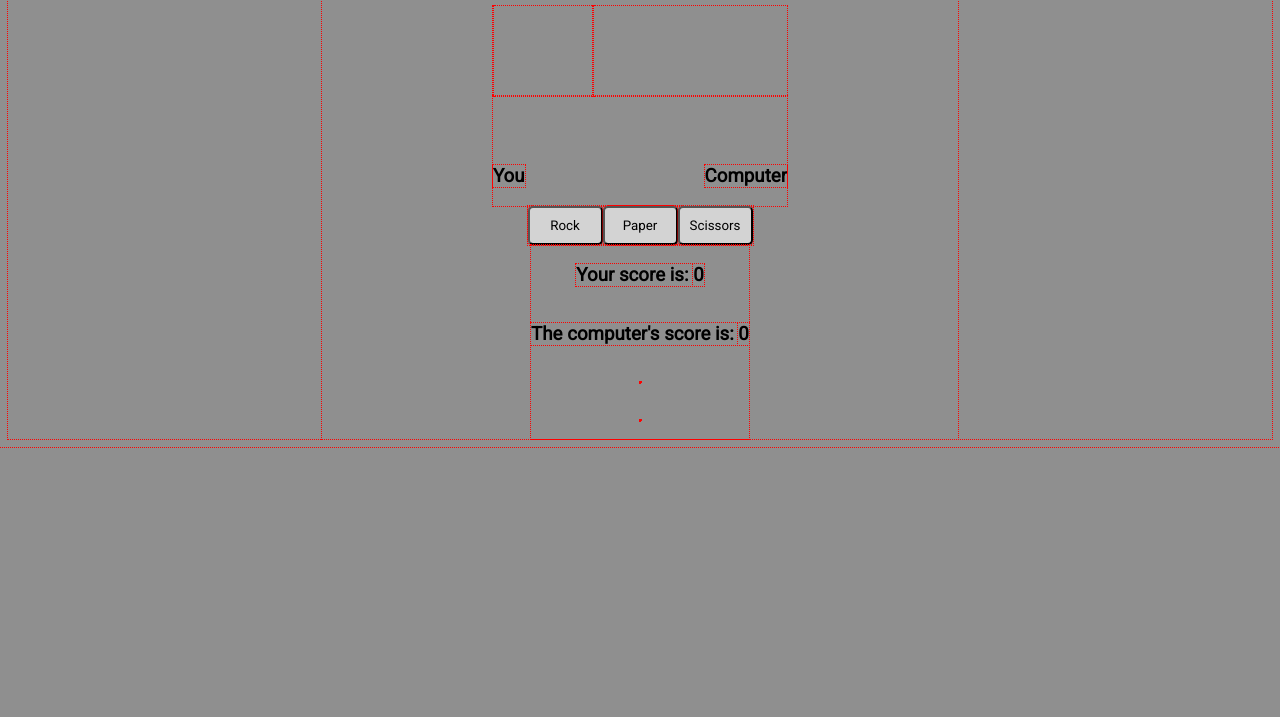
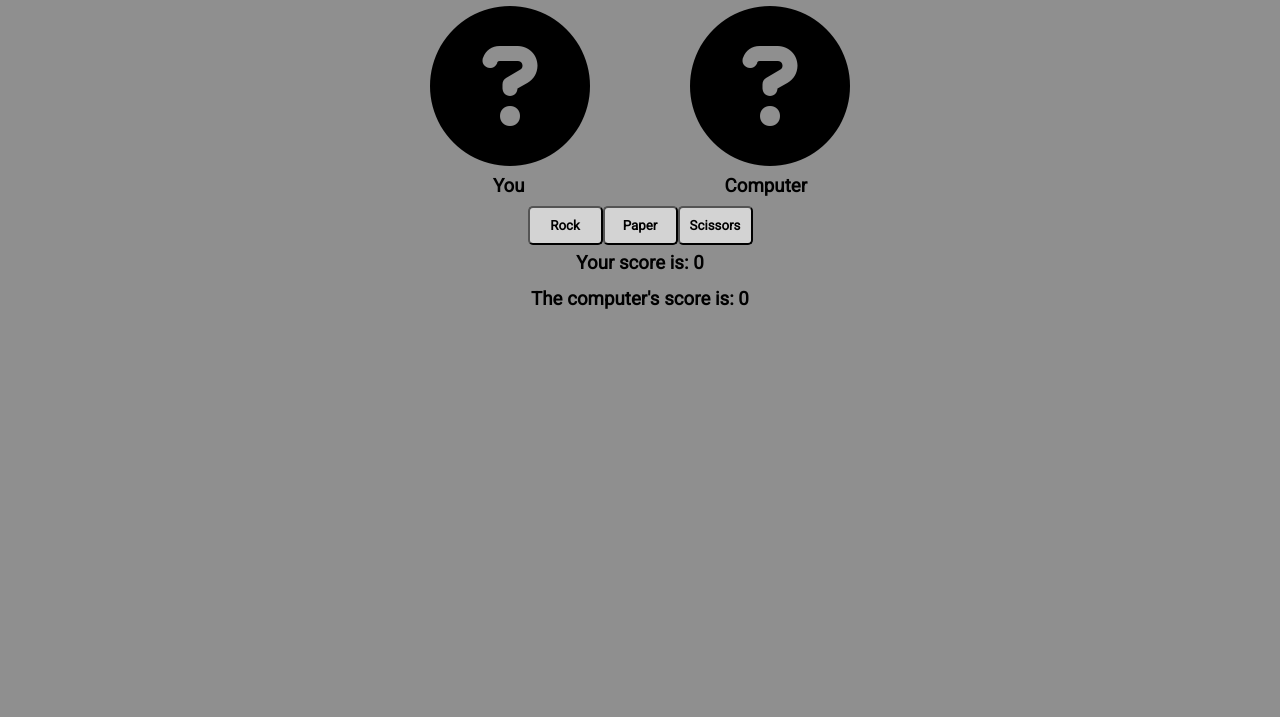
Before and after one commit to JuniorJr4/Rock-Paper-Scissors, a plain HTML site: page index.html in a window 1280 px wide. Shown: the part 83-800 px from the top of the page. Drawn offline with Linux system fonts and the light colour scheme.

Commit message:
complete RPS game with basic GUI and styling

```diff
--- a/index.html
+++ b/index.html
@@ -17,15 +17,15 @@
         <div class="actionContainer">
             <div class="action">
                 <div class="player" id="player">
-                    <i id="playerIcon"></i>
+                    <i class="fa-solid fa-circle-question fa-10x"></i>
                 </div>
                 <div class="computer" id="computer">
-                    <i id="computerIcon"></i>
+                    <i class="fa-solid fa-circle-question fa-10x"></i>
                 </div>
             </div>
             <div class="whoContainer">
                 <h3 class="who">You</h3>
-                <h3 class="who">Computer</h3>
+                <h3 class="who" id="comp">Computer</h3>
             </div>
         </div>
         <div class="btns">
--- a/style.css
+++ b/style.css
@@ -1,5 +1,5 @@
 * {
-    outline: 1px dotted red;
+
     font-family: 'Roboto';
 }
 
@@ -17,6 +17,7 @@ button {
     background-color: lightgray;
     padding: 10px;
     width: 75px;
+    font-weight: bold;
 }
 
 .btns {
@@ -64,3 +65,17 @@ i {
 .fa-10px {
     padding: 50px;
 }
+
+#comp {
+    position: relative;
+    left: 20px;
+}
+
+.scores > h3 {
+    margin-top: 7px;
+    margin-bottom: 7px;
+}
+
+.playAgainBtn {
+    width: 100px;
+}
```
